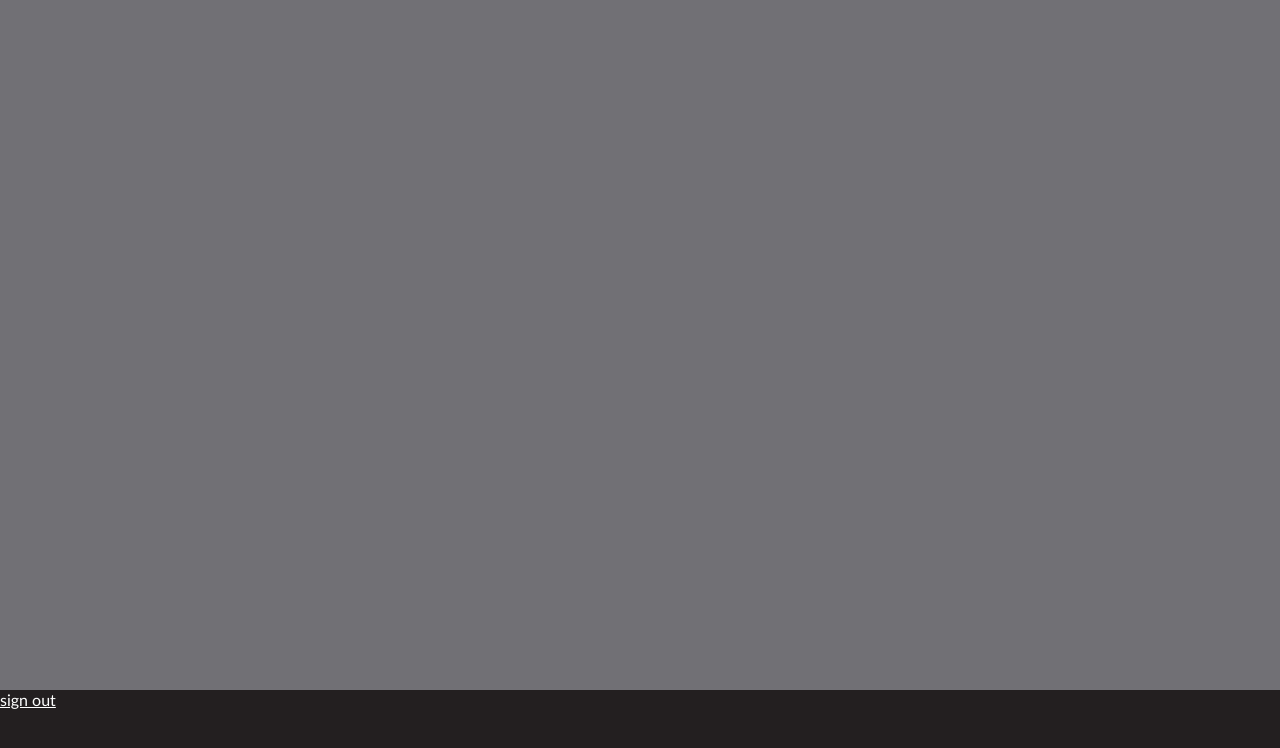
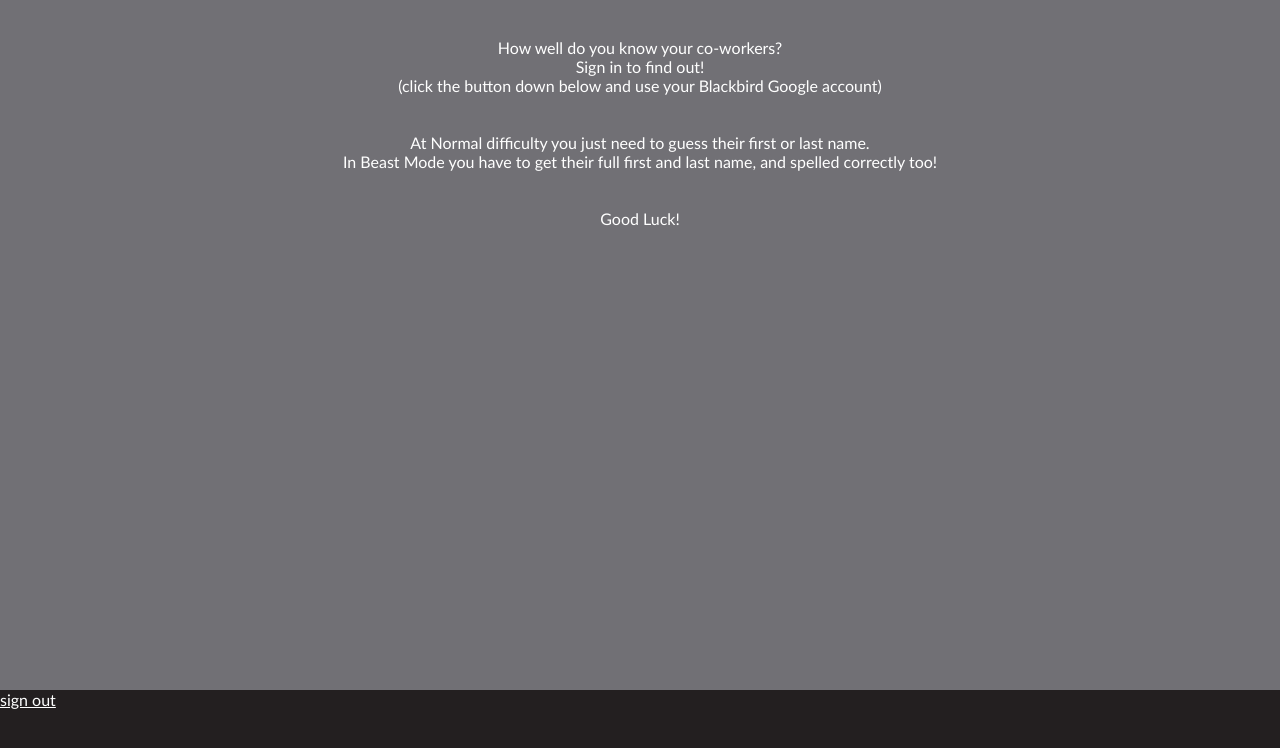
Before and after one commit to yoyoyvr/Bamboozled, a website: page client/index.html in a window 1280 px wide. Shown: the part 50-798 px from the top of the page. Drawn offline with Linux system fonts and the light colour scheme.

Commit message:
Add instructions to the index page.

```diff
--- a/client/index.html
+++ b/client/index.html
@@ -14,7 +14,20 @@
 <body onload="onLoad()">
     <div id="container">
         <div id="title">BAMBOOZLED!!</div>
-        <div id="main"></div>
+        <div id="main">
+<br>
+<br>
+How well do you know your co-workers?<br>
+Sign in to find out!<br>
+(click the button down below and use your Blackbird Google account)<br>
+<br>
+<br>
+At Normal difficulty you just need to guess their first or last name.<br>
+In Beast Mode you have to get their full first and last name, and spelled correctly too!<br>
+<br>
+<br>
+Good Luck!
+        </div>
         <div id="footer">
             <div class="g-signin2" data-onsuccess="onSignIn" data-onfailure="onSignInError"></div>
             <a href="#" onclick="signOut();">sign out</a>
```
